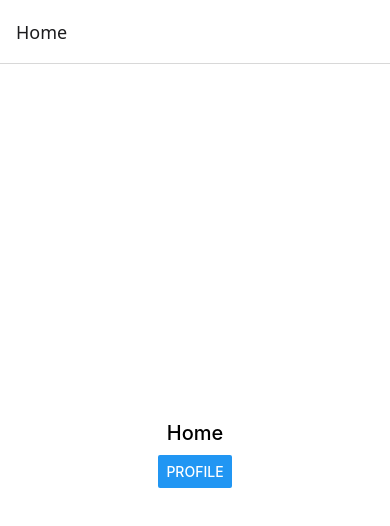
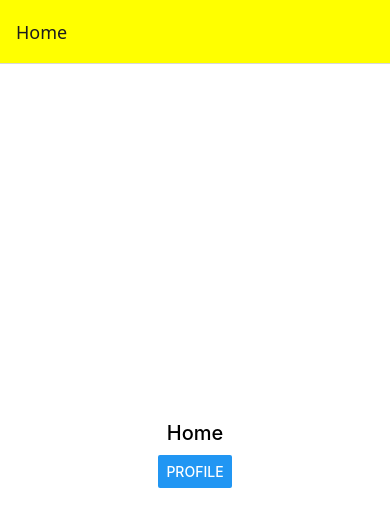
Before and after one commit to Faizanulghani/first-react-native-app, a React Native app: screen / in a window 390 px wide. Shown: the top 526 px of the page. Built offline with nearby package versions, Linux system fonts and the light colour scheme.

Commit message:
Maked Styled stack navitage

```diff
--- a/App.tsx
+++ b/App.tsx
@@ -11,9 +11,15 @@ const Stack = createNativeStackNavigator();
 const App = () => {
   const StackNavigator = () => {
     return (
-      <Stack.Navigator>
+      <Stack.Navigator
+        screenOptions={{ headerStyle: { backgroundColor: 'yellow' } }}
+      >
         <Stack.Screen name="Home" component={Home} />
-        <Stack.Screen name="Profile" component={Profile} />
+        <Stack.Screen
+          name="Profile"
+          component={Profile}
+          options={{ headerStyle: { backgroundColor: 'red' } }}
+        />
         <Stack.Screen name="About" component={About} />
       </Stack.Navigator>
     );
```
